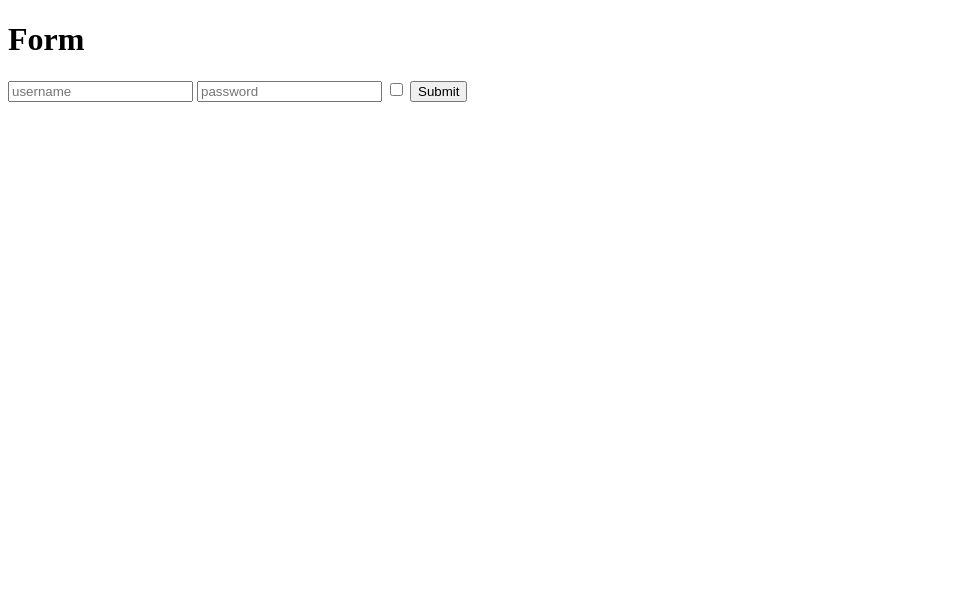
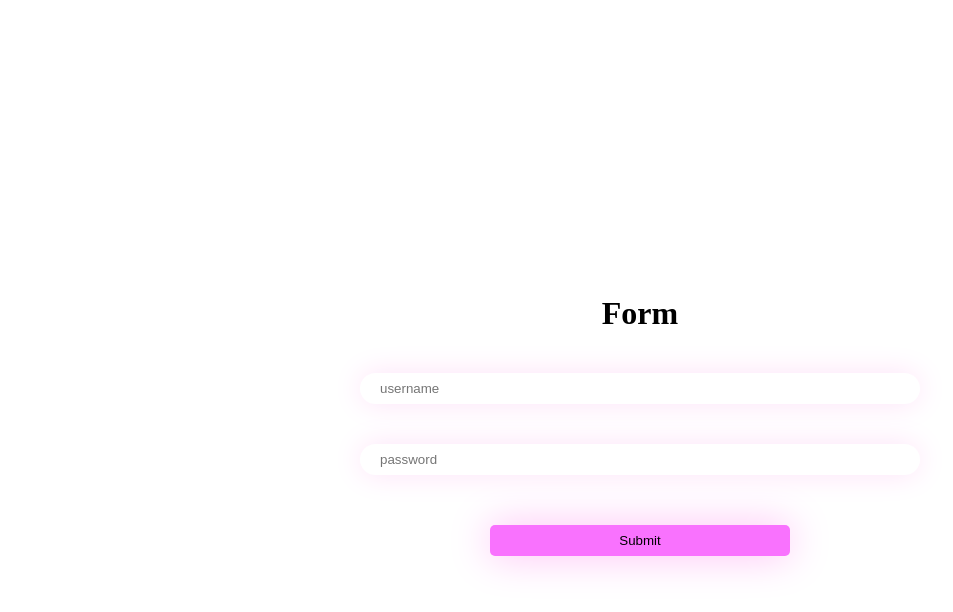
Before and after one commit to nsevindi87/Poco-NizamiSevindi, a plain HTML site: page Week03/Form-Post/index.html in a window 1280 px wide. Shown: the whole page, without its empty margins (0-953 px from the left). Drawn offline with Linux system fonts and the light colour scheme.

Commit message:
week03 form object

```diff
--- a/Week03/Form-Post/index.html
+++ b/Week03/Form-Post/index.html
@@ -4,6 +4,7 @@
     <meta charset="UTF-8" />
     <meta http-equiv="X-UA-Compatible" content="IE=edge" />
     <meta name="viewport" content="width=device-width, initial-scale=1.0" />
+    <link rel="stylesheet" href="style.css">
     <title>Get Form Values</title>
   </head>
   <body>
@@ -11,7 +12,6 @@
     <form class="form">
       <input type="text" name="username" placeholder="username" />
       <input type="password" name="password" placeholder="password" />
-      <input type="checkbox" name="termscondition" />
       <button type="submit">Submit</button>
     </form>
 
@@ -23,7 +23,6 @@
 
         const formData = new FormData(formEl);
         const data = Object.fromEntries(formData);
-        console.log(data)
         fetch("https://reqres.in/api/users", {
           method: "POST",
           headers: {
--- a/Week03/Form-Post/style.css
+++ b/Week03/Form-Post/style.css
@@ -0,0 +1,40 @@
+html{
+    box-sizing: border-box;
+}
+
+*, *::after, *::before {
+    box-sizing: border-box;
+}
+body{
+    width: 600px;
+    height: 100vh;
+    display: flex;
+    flex-direction: column;
+    justify-content: center;
+    align-items: center;
+    margin: 30px auto;
+}
+
+form{
+    display: flex;
+    flex-direction: column;
+    width: 100%;
+}
+
+form input{
+    margin: 20px;
+    padding: 8px 20px;
+    border: none;
+    box-shadow: 0 0 30px 0 rgb(253, 226, 248);
+    border-radius: 20px;
+}
+
+form button{
+    width: 50%;
+    margin: 30px auto;
+    padding: 8px;
+    background-color: rgb(249, 114, 254);
+    border: none;
+    border-radius: 5px;
+    box-shadow: 0 0 40px 0 rgb(255, 190, 245);
+}
```
Also changed, not shown: Week03/Form-Post 2/index.html (+8 -0 lines).
